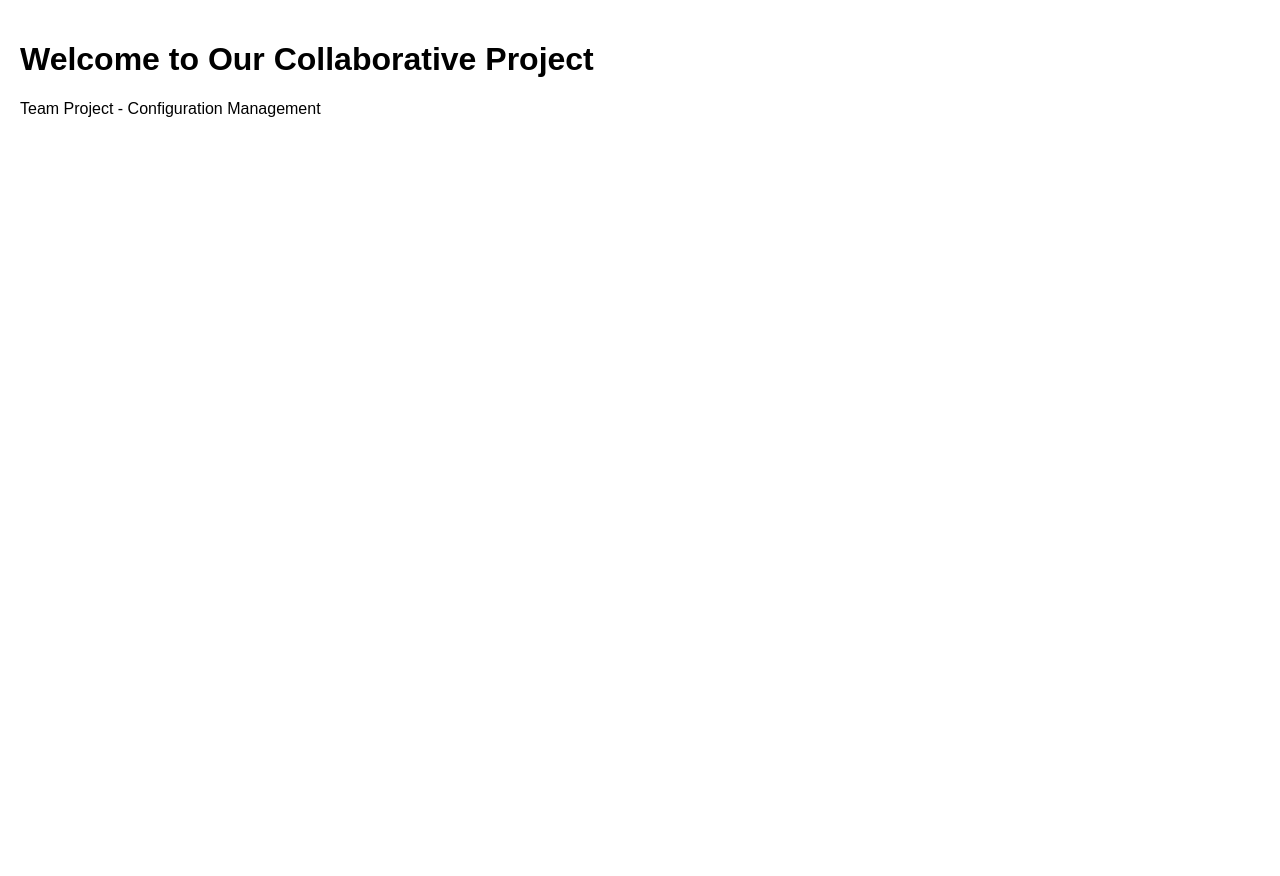
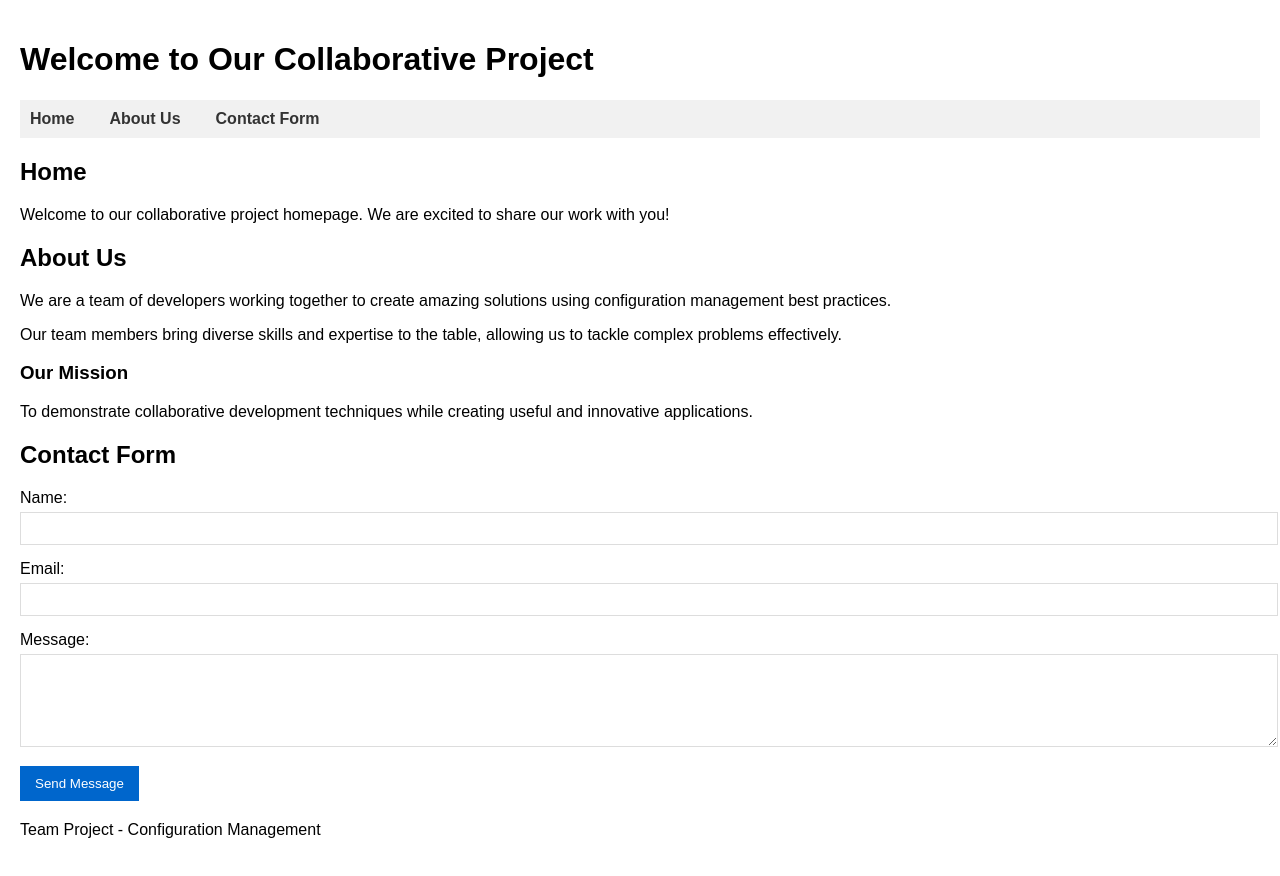
Before and after one commit to NataliaMw/configuration-management-p2-2025, a plain HTML site: page frontend/index.html in a window 1280 px wide. Before the commit the page ends 800 px from the top, so only its background shows below. Drawn offline with Linux system fonts and the light colour scheme.

Commit message:
Eliminar archivos README.md e index.js del backend y mejorar la estructura del index.html en el frontend

```diff
--- a/frontend/index.html
+++ b/frontend/index.html
@@ -7,6 +7,14 @@
 <style>
 body { font-family: Arial, sans-serif; margin: 0; padding: 20px; }
 header, nav, section, footer { margin-bottom: 20px; }
+nav ul { list-style-type: none; padding: 0; display: flex; background-color: #f1f1f1; }
+nav ul li { margin-right: 15px; padding: 10px; }
+nav ul li a { text-decoration: none; color: #333; font-weight: bold; }
+nav ul li a:hover { color: #0066cc; }
+.form-group { margin-bottom: 15px; }
+.form-group label { display: block; margin-bottom: 5px; }
+.form-group input, .form-group textarea { width: 100%; padding: 8px; border: 1px solid #ddd; }
+button { padding: 10px 15px; background-color: #0066cc; color: white; border: none; cursor: pointer; }
 </style>
 </head>
 <body>
@@ -15,15 +23,43 @@ header, nav, section, footer { margin-bottom: 20px; }
 </header>
 
 <nav>
-<!-- Navigation menu will go here -->
+    <ul>
+        <li><a href="#home">Home</a></li>
+        <li><a href="#about">About Us</a></li>
+        <li><a href="#contact">Contact Form</a></li>
+    </ul>
 </nav>
 
+<section id="home">
+    <h2>Home</h2>
+    <p>Welcome to our collaborative project homepage. We are excited to share our work with you!</p>
+</section>
+
 <section id="about">
-<!-- "About Us" section placeholder -->
+    <h2>About Us</h2>
+    <p>We are a team of developers working together to create amazing solutions using configuration management best practices.</p>
+    <p>Our team members bring diverse skills and expertise to the table, allowing us to tackle complex problems effectively.</p>
+    <h3>Our Mission</h3>
+    <p>To demonstrate collaborative development techniques while creating useful and innovative applications.</p>
 </section>
 
 <section id="contact">
-<!-- Contact form placeholder -->
+    <h2>Contact Form</h2>
+    <form id="contactForm">
+        <div class="form-group">
+            <label for="name">Name:</label>
+            <input type="text" id="name" name="name" required>
+        </div>
+        <div class="form-group">
+            <label for="email">Email:</label>
+            <input type="email" id="email" name="email" required>
+        </div>
+        <div class="form-group">
+            <label for="message">Message:</label>
+            <textarea id="message" name="message" rows="5" required></textarea>
+        </div>
+        <button type="submit">Send Message</button>
+    </form>
 </section>
 
 <footer>
@@ -32,6 +68,11 @@ header, nav, section, footer { margin-bottom: 20px; }
 
 <script>
 // JS logic for navigation or other interactive components
+document.getElementById('contactForm').addEventListener('submit', function(e) {
+    e.preventDefault();
+    alert('Thank you for your message! We will get back to you soon.');
+    this.reset();
+});
 </script>
 </body>
 </html>
```
Also changed, not shown: backend/index.js (deleted, +0 -16 lines), backend/README.md (deleted).
